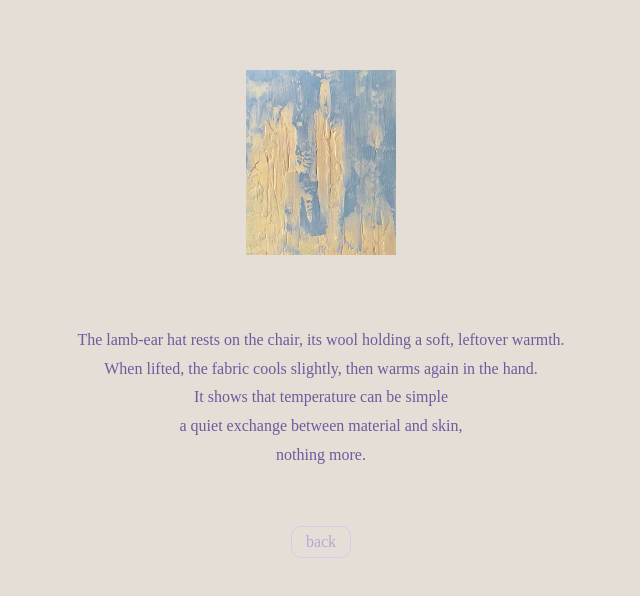
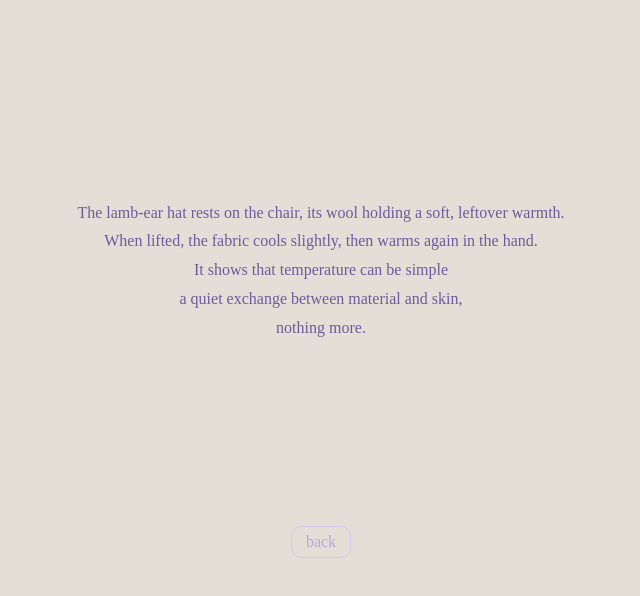
Before and after one commit to Yuhan919/bedroom, a plain HTML site: page CIF25/entries/合成/pages/hat.html in a window 1280 px wide. Shown: the part 142-738 px from the top of the page, without its empty margins (319-959 px from the left). Drawn offline with Linux system fonts and the light colour scheme.

Commit message:
Update hat.html

```diff
--- a/CIF25/entries/合成/pages/hat.html
+++ b/CIF25/entries/合成/pages/hat.html
@@ -57,7 +57,6 @@
 
 <body>
   <h1>Hat</h1>
-  <img src="IMG_6983_副本.JPG" alt="decorative image" class="mid-image">
   <p>The lamb-ear hat rests on the chair, its wool holding a soft, leftover warmth.<br>When lifted, the fabric cools slightly, then warms again in the hand.<br>It shows that temperature can be simple <br>a quiet exchange between material and skin,<br> nothing more.
 </p>
   <a href="../index.html">back</a>
```
